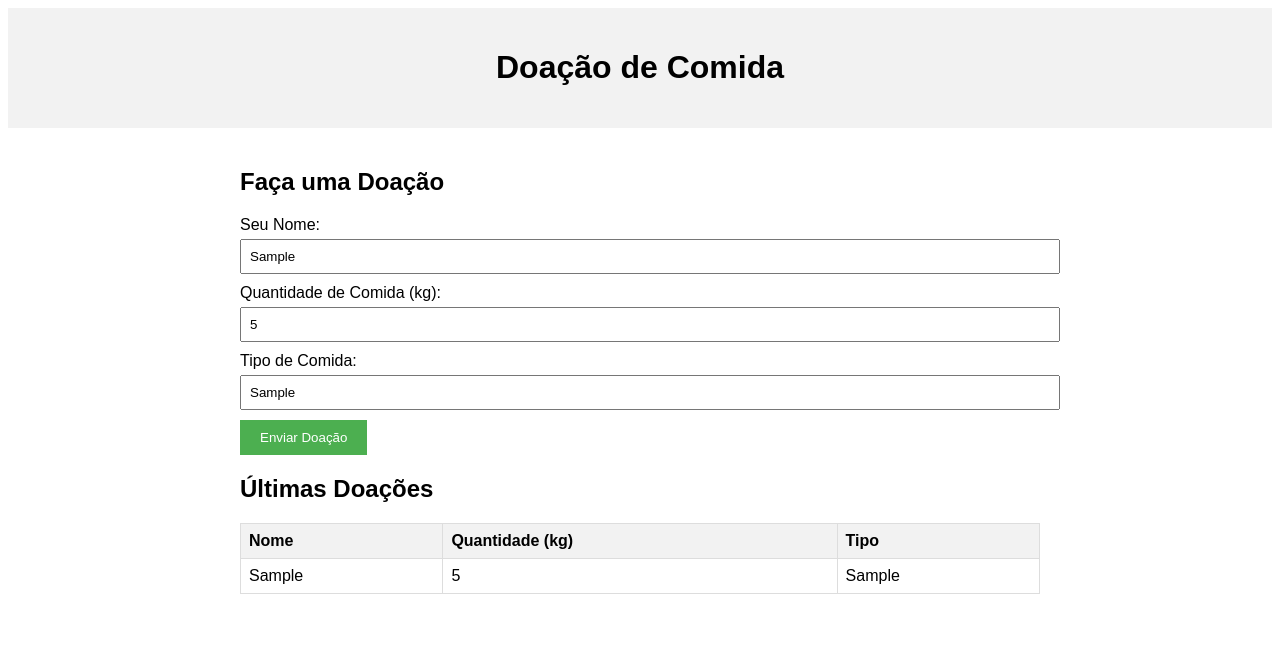
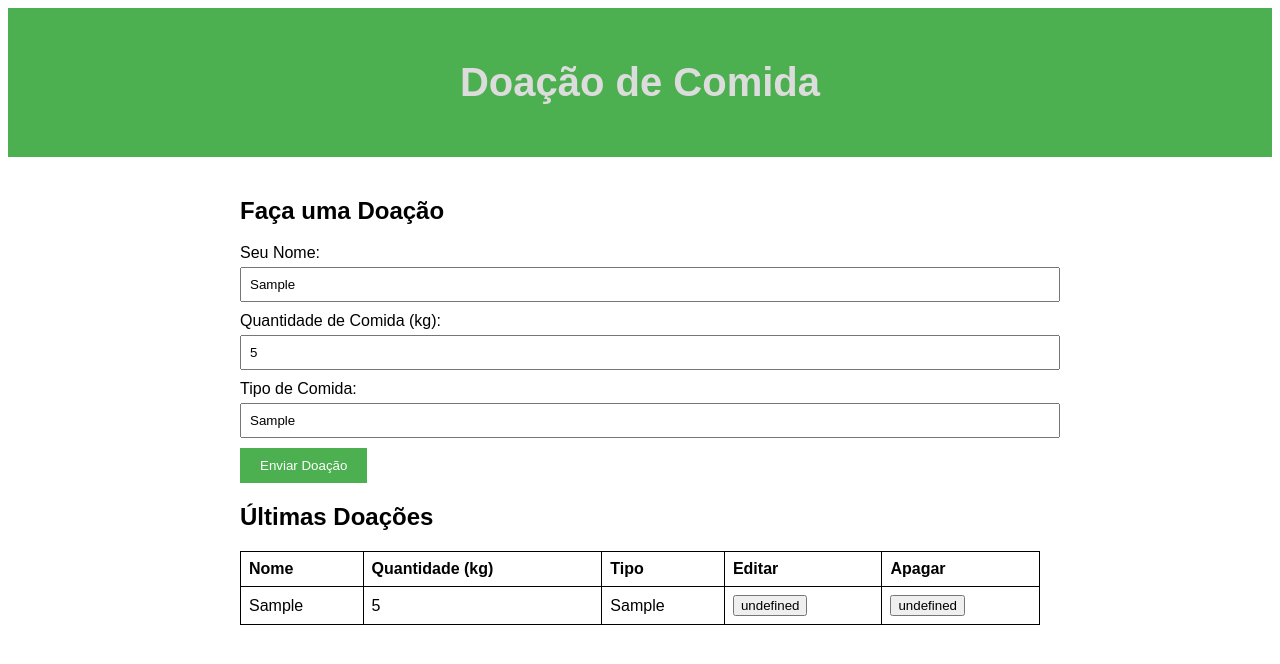
Before and after one commit to felipee123/PI3.0, a plain HTML site: page index.html in a window 1280 px wide. Both pictures are taken after typing "Sample", "5", "Sample" into the empty fields and a click on the button "Enviar Doação". Drawn offline with Linux system fonts and the light colour scheme.

Commit message:
modificao

```diff
--- a/index.html
+++ b/index.html
@@ -8,7 +8,7 @@
 </head>
 <body>
     <header>
-        <h1>Doação de Comida</h1>
+        <h1 >Doação de Comida</h1>
     </header>
     <main>
         <section id="donation-form">
@@ -31,6 +31,8 @@
                         <th>Nome</th>
                         <th>Quantidade (kg)</th>
                         <th>Tipo</th>
+                        <th>Editar</th>
+                        <th>Apagar</th>
                     </tr>
                 </thead>
                 <tbody id="donation-entries">
--- a/script.js
+++ b/script.js
@@ -2,6 +2,25 @@ document.addEventListener('DOMContentLoaded', function () {
     const donationForm = document.getElementById('donation-form');
     const donationTable = document.getElementById('donation-entries');
 
+    // Função para criar uma nova linha na tabela
+    function addDonationRow(name, quantity, type,Editar,Apagar  ) {
+        const newRow = document.createElement('tr');
+        newRow.innerHTML = `
+            <td>${name}</td>
+            <td>${quantity}</td>
+            <td>${type}</td>
+            <td><button class="edit-btn">${Editar}</td>
+            <td><button class="delete-btn">${Apagar}</td>
+
+        `;
+
+        donationTable.prepend(newRow);
+
+        // Limpa o formulário após o envio da doação
+        donationForm.reset();
+    }
+
+    // Evento de envio do formulário de doação
     donationForm.addEventListener('submit', function (event) {
         event.preventDefault();
 
@@ -9,16 +28,27 @@ document.addEventListener('DOMContentLoaded', function () {
         const foodQuantity = document.getElementById('food-quantity').value;
         const foodType = document.getElementById('food-type').value;
 
-        const newRow = document.createElement('tr');
-        newRow.innerHTML = `
-            <td>${donatorName}</td>
-            <td>${foodQuantity}</td>
-            <td>${foodType}</td>
-        `;
+        addDonationRow(donatorName, foodQuantity, foodType);
+    });
 
-        donationTable.prepend(newRow);
+    // Evento de clique nos botões de editar e apagar
+    donationTable.addEventListener('click', function (event) {
+        if (event.target.classList.contains('edit-btn')) {
+            const row = event.target.parentNode.parentNode;
+            const cells = row.querySelectorAll('td');
+            const name = cells[0].innerText;
+            const quantity = cells[1].innerText;
+            const type = cells[2].innerText;
 
-        // Limpa o formulário após o envio da doação
-        donationForm.reset();
+            // Preenche o formulário com os valores da linha selecionada
+            document.getElementById('donator-name').value = name;
+            document.getElementById('food-quantity').value = quantity;
+            document.getElementById('food-type').value = type;
+
+            // Remove a linha da tabela
+            row.remove();
+        } else if (event.target.classList.contains('delete-btn')) {
+            event.target.parentNode.parentNode.remove();
+        }
     });
 });
--- a/styles.css
+++ b/styles.css
@@ -1,10 +1,13 @@
 body {
     font-family: Arial, sans-serif;
 }
-
+h1 {
+    font-size: 40px;
+}
 header {
-    background-color: #f2f2f2;
-    padding: 20px;
+    background-color: #4CAF50;
+    color:#DCDCDC;
+    padding: 25px;
     text-align: center;
 }
 
@@ -48,11 +51,11 @@ main {
 }
 
 #donation-table th, #donation-table td {
-    border: 1px solid #dddddd;
+    border: 1px solid #000000;
     text-align: left;
     padding: 8px;
 }
 
 #donation-table th {
-    background-color: #f2f2f2;
+    background-color: #ffffff;
 }
```
